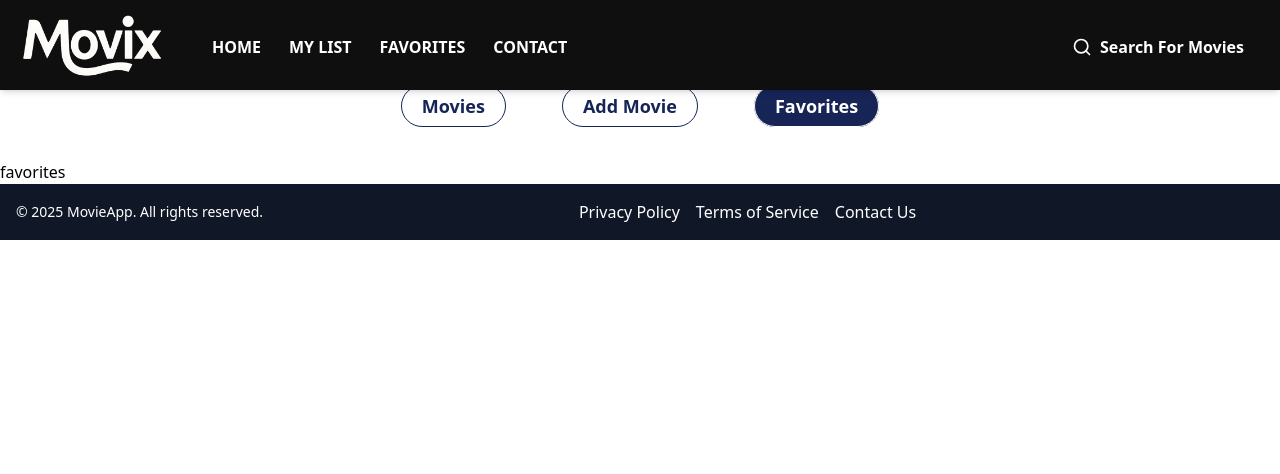
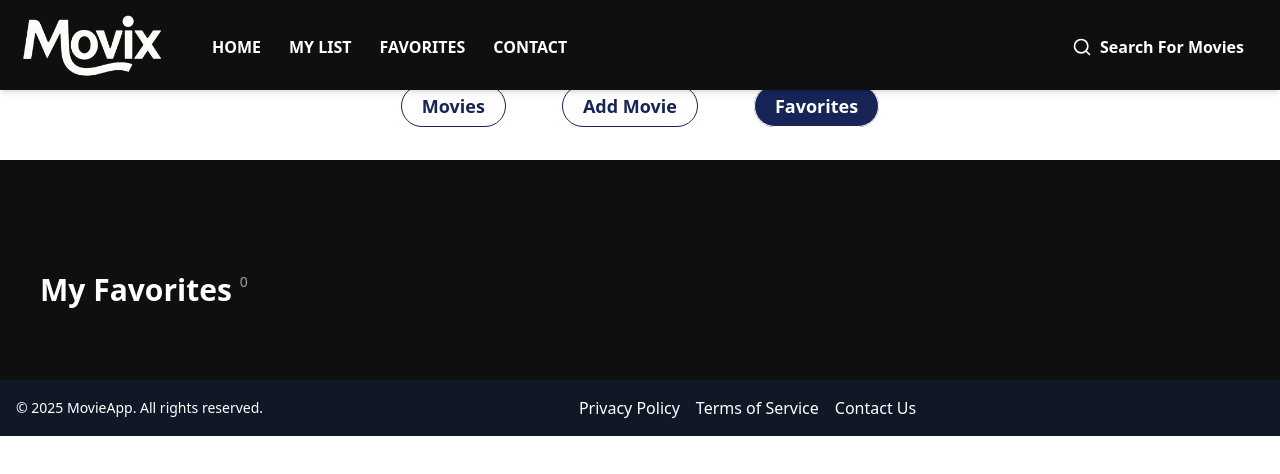
Before and after one commit to hafsa2002-bot/MovieApp, a React (Vite) app in the folder reacthooks/: page /movies/favorites in a window 1280 px wide. Shown: the top 474 px of the page. Built offline with nearby package versions, Linux system fonts and the light colour scheme.

Commit message:
favorites page v.1

```diff
--- /dev/null
+++ b/reacthooks/src/FavoriteElement.jsx
@@ -0,0 +1,50 @@
+import React, { useEffect, useState } from 'react'
+import axios from 'axios'
+import { Heart, X } from 'lucide-react';
+
+function FavoriteElement({movie}) {
+    const [movieInfo, setMovieInfo] = useState([])
+    const api_key = "8def2fa47c86a07209cafb1c6eb4409b"
+
+    function formatDate(dateStr) {
+        return new Date(dateStr).toLocaleDateString("en-US", {
+            year: "numeric",
+            month: "long",
+            day: "numeric",
+        });
+    }
+    /*
+    const getMovieDetailsById = () => {
+        axios.get(`https://api.themoviedb.org/3/movie/${movie.id}?api_key=${api_key}`)
+        .then(response => console.log("movie info : ", response.data))
+        .catch(error => console.log("Error: ", error))
+    }
+    useEffect(() => {
+        getMovieDetailsById()
+    }, [])
+    */
+  return (
+    <div className='bg-[#1a1a1a] shadow-lg rounded-xl overflow-hidden flex' >
+        <div className='w-32 h-52 '>
+            <img className='w-full h-full' src ={`https://image.tmdb.org/t/p/w500${movie.poster_path}`}  />
+        </div>
+        <div className='p-4 w-10/12 '>
+            <h2 className='text-xl font-semibold'>{movie.title} <span className='text-base text-gray-400 font-normal'> ( {movie.original_title} ) </span></h2>
+            <p className='text-sm text-gray-400'> {formatDate(movie.release_date)} </p>
+            <p className='mt-2 text-base text-gray-300'>{movie.overview}</p>
+            <div className='flex items-center gap-3 mt-4 text-gray-400'>
+                <div className='flex items-center gap-2 px-2.5 py-1 hover:bg-[#333] bg-stone-950 rounded-full text-gray-300 hover:text-white text-sm  cursor-pointer' >
+                    <Heart className='w-5 h-5' />
+                    Favorite
+                </div>
+                <div className='flex items-center gap-2 px-2.5 py-1 hover:bg-[#333] bg-stone-950 rounded-full text-gray-300 hover:text-white text-sm cursor-pointer '>
+                    <X size={21}/>
+                    Remove
+                </div>
+            </div>
+        </div>
+    </div>
+  )
+}
+
+export default FavoriteElement
--- a/reacthooks/src/Favorites.jsx
+++ b/reacthooks/src/Favorites.jsx
@@ -1,9 +1,20 @@
 import React from 'react'
+import { useContextFunction } from './Context'
+import FavoriteElement from './FavoriteElement'
 
 function Favorites() {
+  const {favoritesMovies} = useContextFunction()
   return (
-    <div>
-      <p>favorites</p>
+    <div className='pt-24 pb-10   px-10 bg-[#0f0f0f] text-white'>
+      <div class="py-4 flex gap-2">
+        <h1 class="text-3xl font-bold text-white">My Favorites</h1>
+        <p class="text-sm text-gray-400">{favoritesMovies?.length}</p>
+      </div>
+      <div className='mt-4 flex flex-col gap-4' >
+        {favoritesMovies?.map((movie, index) => (
+          <FavoriteElement movie={movie} />
+        ))}
+      </div>
     </div>
   )
 }
--- a/reacthooks/src/Nav.jsx
+++ b/reacthooks/src/Nav.jsx
@@ -1,10 +1,11 @@
 import React, {useEffect, useState} from 'react'
-import {Link, NavLink} from 'react-router-dom'
+import {Link, NavLink, useNavigate} from 'react-router-dom'
 import {Heart, CirclePlus, List, Search} from 'lucide-react'
 
 function Nav() {
     const [query, setQuery] = useState("")
     const [scrolled, setScrolled] = useState(false)
+    const navigate = useNavigate()
 
     useEffect(() => {
         const handleScroll = () => {
@@ -54,13 +55,14 @@ function Nav() {
 
                 {/* pages */}
                 <div className='uppercase flex gap-7'>
-                    {/* <NavLink to="/" className={({isActive}) => isActive ? 'text-white' : 'text-stone-400' }>Home</NavLink>
-                    <NavLink to="/my_list"  className={({isActive}) => isActive ? 'text-white' : 'text-stone-400' } >My List</NavLink>
-                    <NavLink to="/favorites"  className={({isActive}) => isActive ? 'text-white' : 'text-stone-400' }>Favorites</NavLink>
-                    <NavLink to="/contact"  className={({isActive}) => isActive ? 'text-white' : 'text-stone-400' } >Contact</NavLink> */}
                     <Link to="/" className="text-white">Home</Link>
                     <Link to="/my_list"  className="text-white" >My List</Link>
-                    <Link to="/favorites"  className="text-white">Favorites</Link>
+                    <Link
+                        onClick={() => {
+                            navigate("/favorites")
+                            window.location.reload()
+                        }}
+                        className="text-white">Favorites</Link>
                     <Link to="/contact"  className="text-white" >Contact</Link>
                 </div>
             </div>
```
